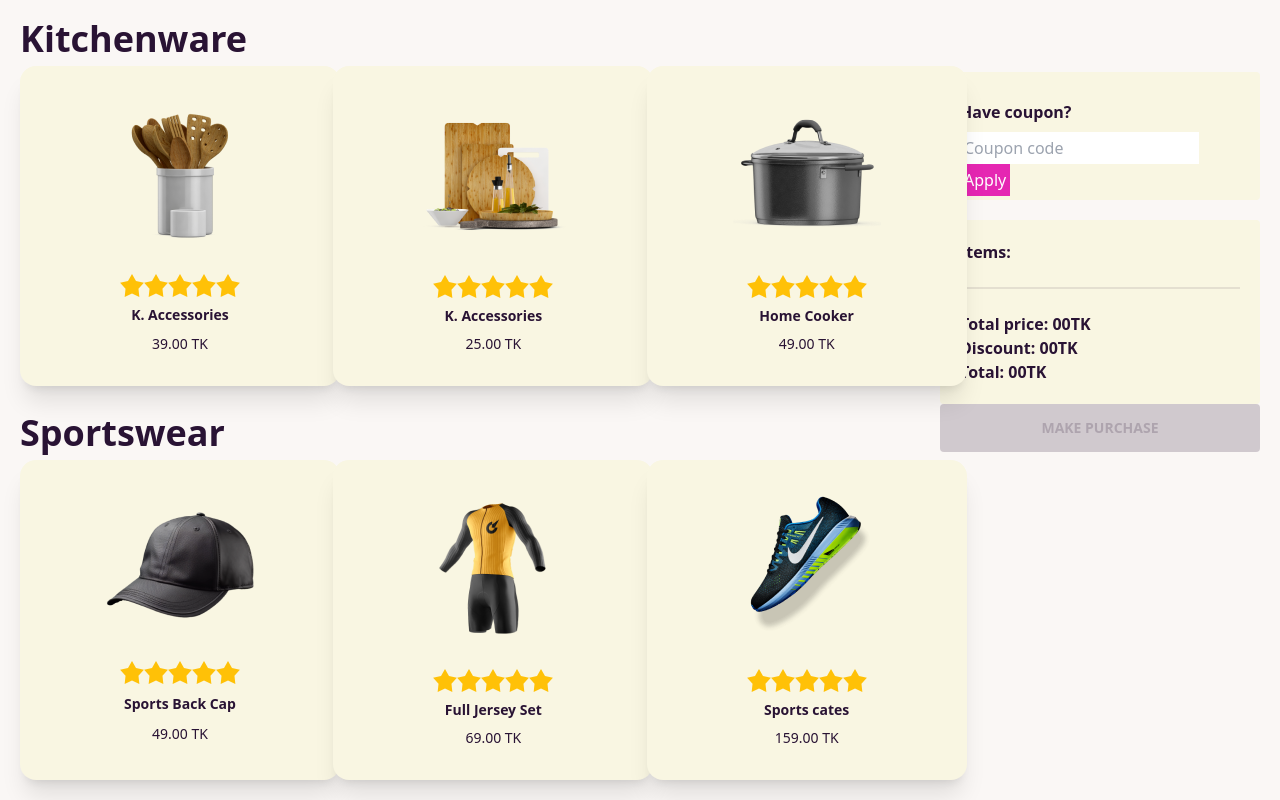
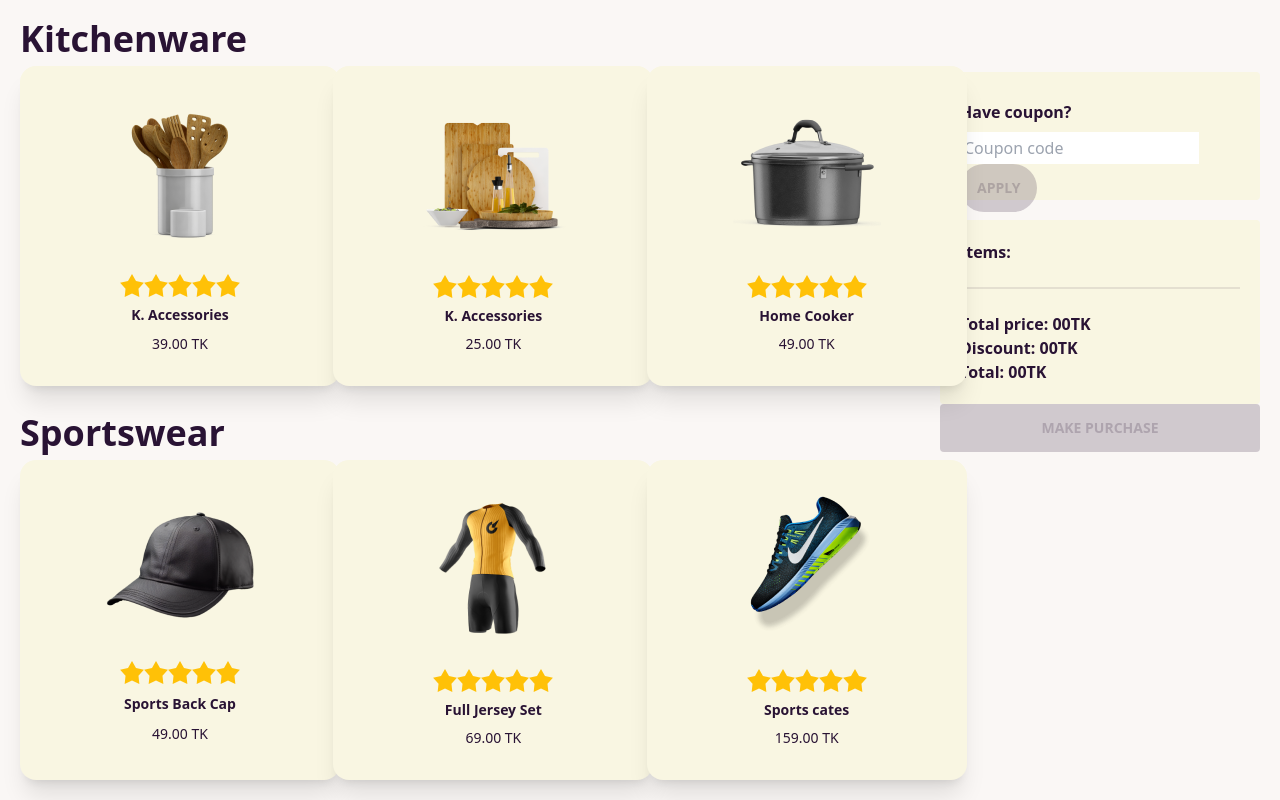
Before and after one commit to TituRoy25/85-summer-sale, a plain HTML site: page index.html in a window 1280 px wide. Shown: the part 808-1608 px from the top of the page. Drawn offline with nearby package versions, Linux system fonts and the light colour scheme.

Commit message:
button modify added

```diff
--- a/index.html
+++ b/index.html
@@ -154,7 +154,8 @@
           <div class="bg-[#F9F6E2] mt-5 p-5 w-80 h-32 rounded">
             <h3 class="font-semibold pt-2 pb-2">Have coupon?</h3>
             <input id="input-coupon" class="p-1" type="text" placeholder="Coupon code">
-            <button  id="apply-button"  onclick="amountDiscount()" class=" bg-[#E527B2] text-white p-1" disabled >Apply</button>
+            <!-- <button  id="apply-button"  onclick="amountDiscount()" class=" bg-[#E527B2] text-white p-1" disabled >Apply</button> -->
+            <button id="apply-button"  onclick="amountDiscount()" class="btn btn-secondary bg-[#E527B2] text-white" disabled >Apply</button>
           </div>
           <div class=" bg-[#F9F6E2] mt-5 p-5 w-80 rounded">
             <div>
```
